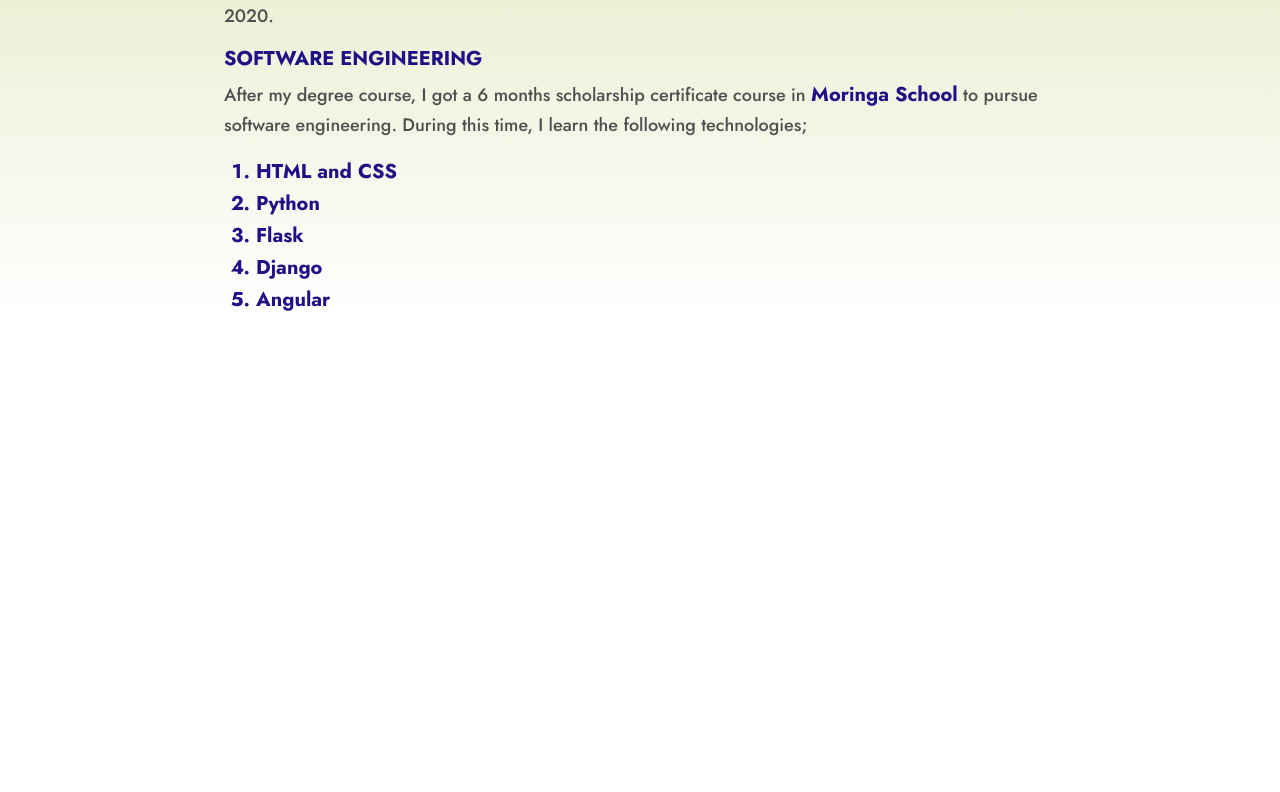
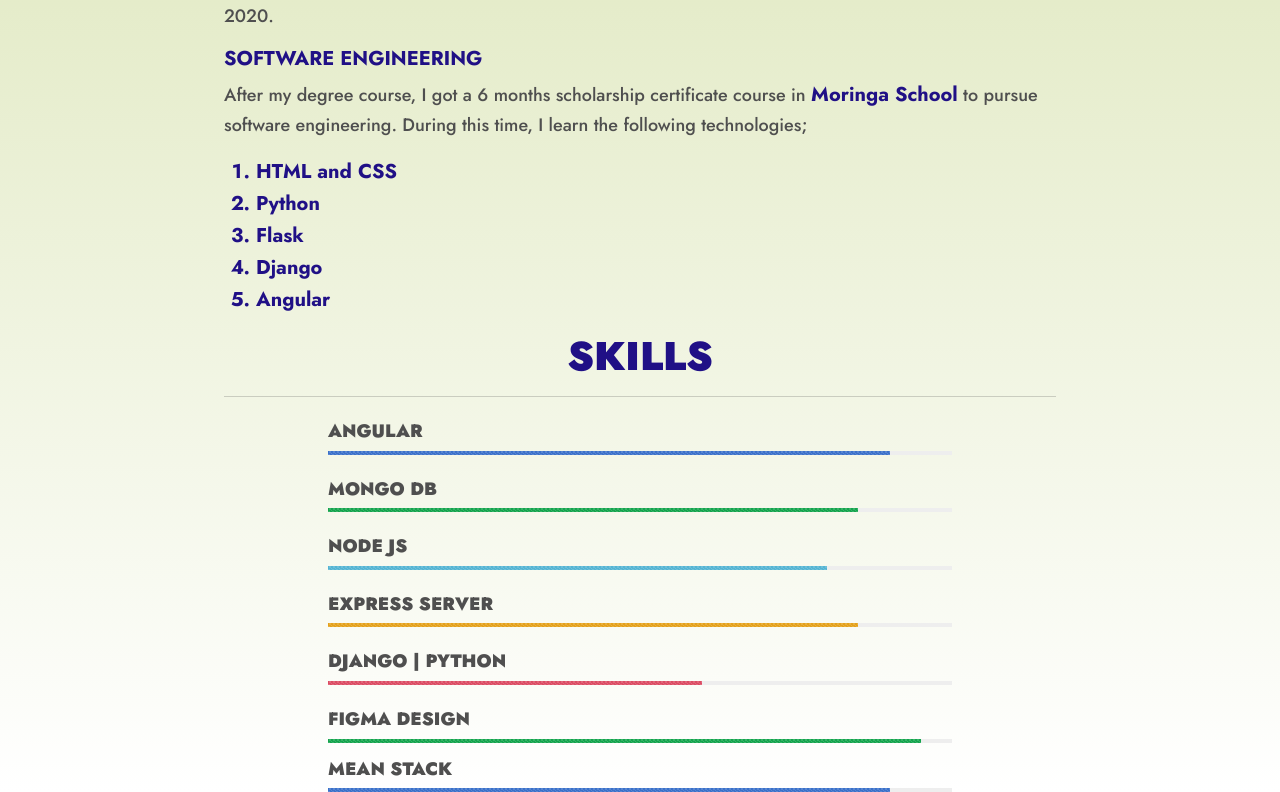
Before and after one commit to Vitalis-Kirui/My-Portfolio, an Angular app in the folder Portfolio-UI/: page / in a window 1280 px wide. Shown: the part 1399-2191 px from the top of the page. Before the commit the page ends 1731 px from the top, so only its background shows below. Built offline with nearby package versions, Linux system fonts and the light colour scheme.

Commit message:
posting skillset under education and skills

```diff
--- a/Portfolio-UI/src/app/app.component.css
+++ b/Portfolio-UI/src/app/app.component.css
@@ -139,3 +139,19 @@ h1{
     font-size: 18px;
     font-weight: 500;
 }
+
+/* Skills */
+.skillset{
+    width: 75%;
+    margin: auto;
+}
+
+.skills h5{
+    font-size: 18px;
+    font-weight: 700;
+    text-transform: uppercase;
+}
+
+.skills hr{
+    padding-bottom: 1%;
+}
--- a/Portfolio-UI/src/app/app.component.html
+++ b/Portfolio-UI/src/app/app.component.html
@@ -87,6 +87,7 @@
 
     <h1 class="text-center" id="heading">Education <span id="reducedSize">and </span>Skills</h1>
 
+    <!-- Education -->
     <div class="education">
         <h1>Education</h1>
 
@@ -110,4 +111,56 @@
 
     </div>
 
+    <!-- SKILLS -->
+    <div class="skills">
+
+        <h1 class="text-center">Skills</h1>
+        <hr>
+
+        <div class="skillset">
+            <h5><strong>Angular</strong></h5>
+            <div class="progress">
+                <div class="progress-bar progress-bar-striped" role="progressbar" style="width: 90%;" aria-valuenow="10"
+                    aria-valuemin="0" aria-valuemax="100"></div>
+            </div>
+
+            <h5 class="pt-4"><strong>Mongo DB</strong></h5>
+            <div class="progress">
+                <div class="progress-bar progress-bar-striped bg-success" role="progressbar" style="width: 85%;"
+                    aria-valuenow="25" aria-valuemin="0" aria-valuemax="100"></div>
+            </div>
+
+            <h5 class="pt-4"><strong>Node Js</strong></h5>
+            <div class="progress">
+                <div class="progress-bar progress-bar-striped bg-info" role="progressbar" style="width: 80%;" aria-valuenow="50"
+                    aria-valuemin="0" aria-valuemax="100"></div>
+            </div>
+
+            <h5 class="pt-4"><strong>Express Server</strong></h5>
+            <div class="progress">
+                <div class="progress-bar progress-bar-striped bg-warning" role="progressbar" style="width: 85%;"
+                    aria-valuenow="75" aria-valuemin="0" aria-valuemax="100"></div>
+            </div>
+
+            <h5 class="pt-4"><strong>Django | Python</strong></h5>
+            <div class="progress">
+                <div class="progress-bar progress-bar-striped bg-danger" role="progressbar" style="width: 60%;"
+                    aria-valuenow="100" aria-valuemin="0" aria-valuemax="100"></div>
+            </div>
+
+            <h5 class="pt-4"><strong>Figma Design</strong></h5>
+            <div class="progress mb-3">
+                <div class="progress-bar progress-bar-striped bg-success" role="progressbar" style="width: 95%;"
+                    aria-valuenow="25" aria-valuemin="0" aria-valuemax="100"></div>
+            </div>
+
+            <h5><strong>Mean Stack</strong></h5>
+            <div class="progress">
+                <div class="progress-bar progress-bar-striped" role="progressbar" style="width: 90%;" aria-valuenow="10"
+                    aria-valuemin="0" aria-valuemax="100"></div>
+            </div>
+        </div>
+
+    </div>
+
 </div>
```
